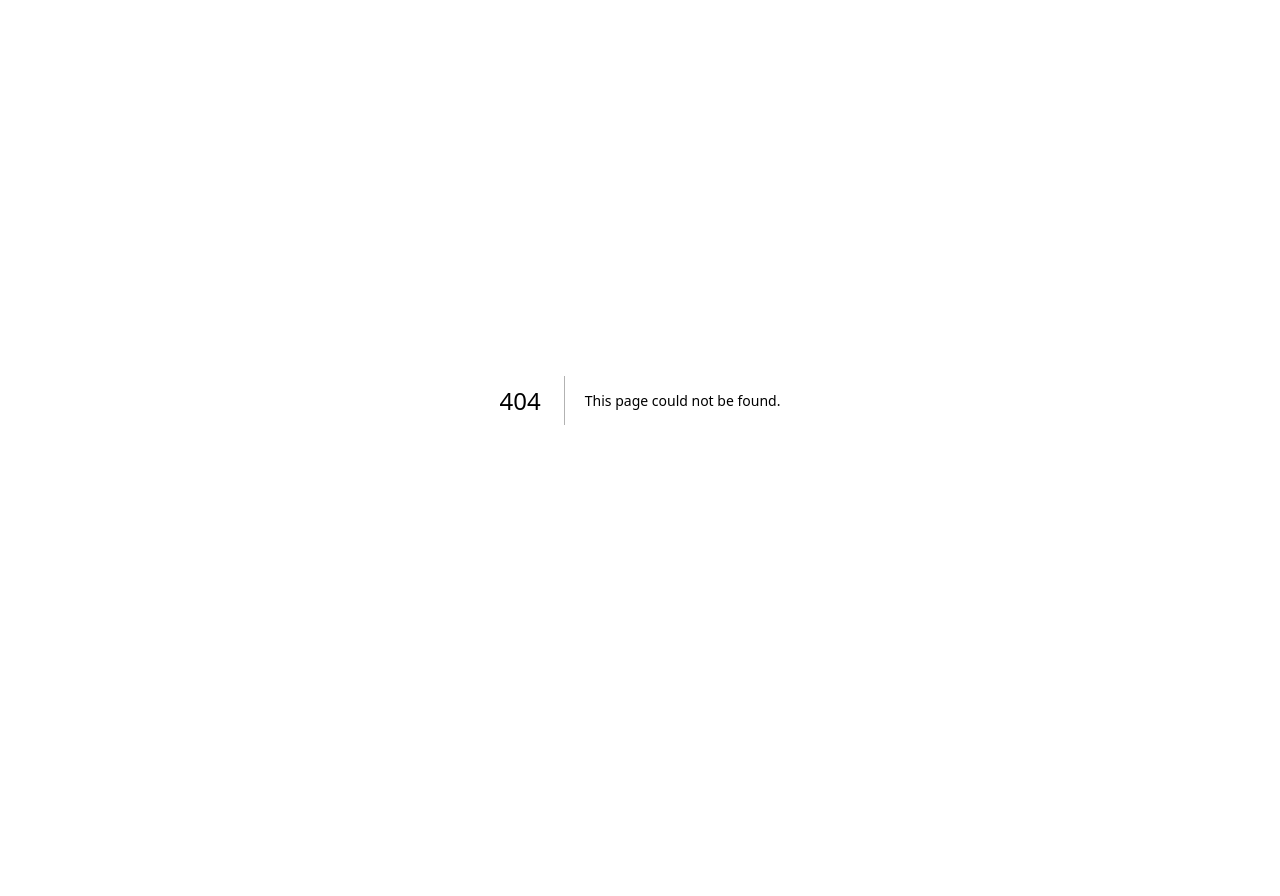
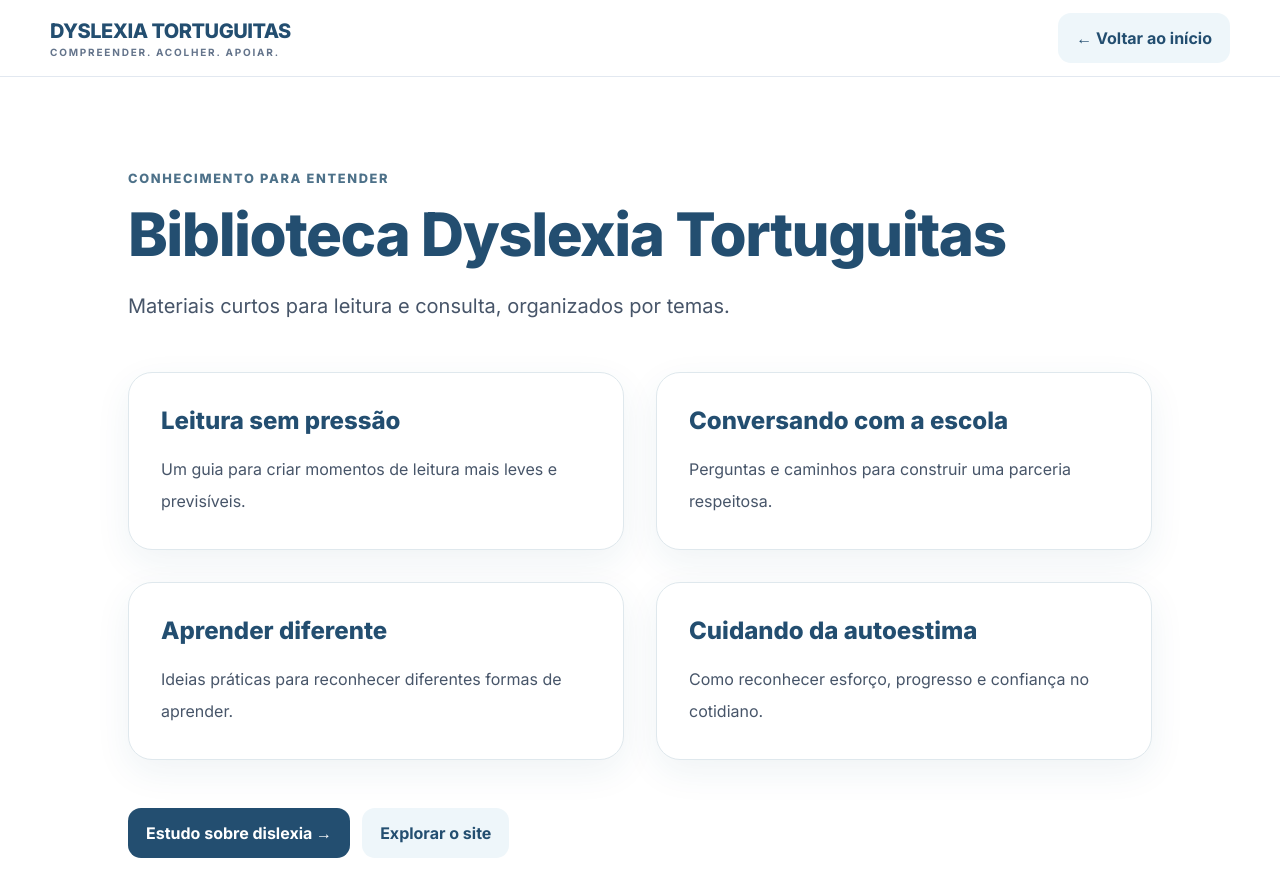
Before and after one commit to bernardowoldam-commits/Dyslexia-PxP, a Next.js app: page /biblioteca in a window 1280 px wide. Before the commit this address had no page. Shown: the top 896 px of the page. Before the commit the page ends 800 px from the top, so only its background shows below. Built offline with nearby package versions, Linux system fonts and the light colour scheme.

Commit message:
Create page.tsx

```diff
--- /dev/null
+++ b/app/biblioteca/page.tsx
@@ -0,0 +1,39 @@
+import Link from "next/link";
+
+export default function Page() {
+  return (
+    <main className="min-h-screen bg-white">
+      <header className="sticky top-0 z-50 border-b border-slate-200 bg-white/95 backdrop-blur">
+        <div className="container flex min-h-[76px] items-center justify-between gap-4">
+          <Link href="/" className="shrink-0"><div className="text-xl font-extrabold tracking-tight text-deep">DYSLEXIA TORTUGUITAS</div><div className="text-[10px] font-bold tracking-[.18em] text-slate-500">COMPREENDER. ACOLHER. APOIAR.</div></Link>
+          <Link href="/" className="btn btn-soft">← Voltar ao início</Link>
+        </div></header>
+      <article className="section"><div className="container"><div className="mx-auto max-w-5xl">
+        <p className="eyebrow">Conhecimento para entender</p>
+        <h1 className="mt-4 text-4xl font-extrabold tracking-tight text-deep md:text-6xl">Biblioteca Dyslexia Tortuguitas</h1>
+        <p className="mt-6 max-w-3xl text-xl leading-9 text-slate-600">Materiais curtos para leitura e consulta, organizados por temas.</p>
+        <div className="mt-12 grid gap-8 md:grid-cols-2">
+          <section className="card p-7 md:p-8">
+            <h2 className="text-2xl font-extrabold text-deep">Leitura sem pressão</h2>
+            <p className="mt-4 leading-8 text-slate-600">Um guia para criar momentos de leitura mais leves e previsíveis.</p>
+          </section>
+          <section className="card p-7 md:p-8">
+            <h2 className="text-2xl font-extrabold text-deep">Conversando com a escola</h2>
+            <p className="mt-4 leading-8 text-slate-600">Perguntas e caminhos para construir uma parceria respeitosa.</p>
+          </section>
+          <section className="card p-7 md:p-8">
+            <h2 className="text-2xl font-extrabold text-deep">Aprender diferente</h2>
+            <p className="mt-4 leading-8 text-slate-600">Ideias práticas para reconhecer diferentes formas de aprender.</p>
+          </section>
+          <section className="card p-7 md:p-8">
+            <h2 className="text-2xl font-extrabold text-deep">Cuidando da autoestima</h2>
+            <p className="mt-4 leading-8 text-slate-600">Como reconhecer esforço, progresso e confiança no cotidiano.</p>
+          </section>
+        </div>
+        <div className="mt-12 flex flex-wrap gap-3">
+          <Link href="/estudo/dislexia" className="btn btn-primary">Estudo sobre dislexia →</Link>
+          <Link href="/" className="btn btn-soft">Explorar o site</Link>
+        </div></div></div></article>
+    </main>
+  );
+}
```
